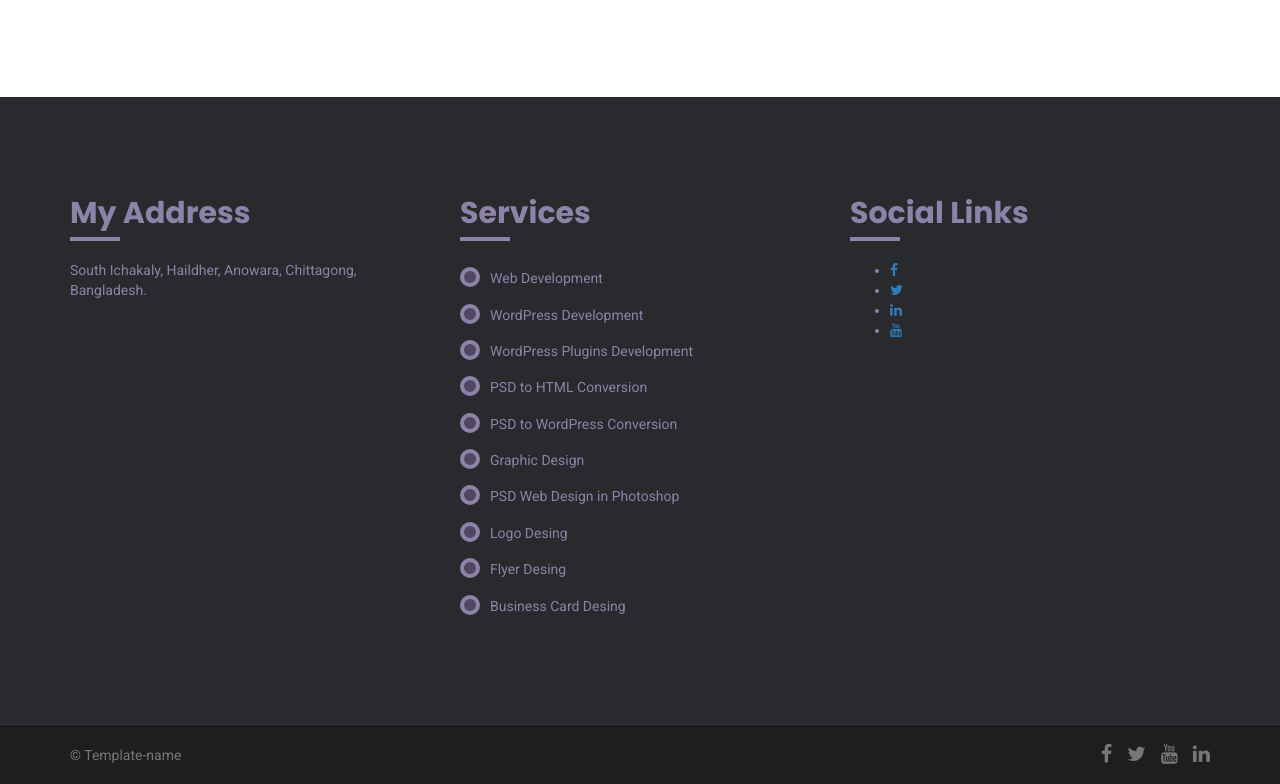
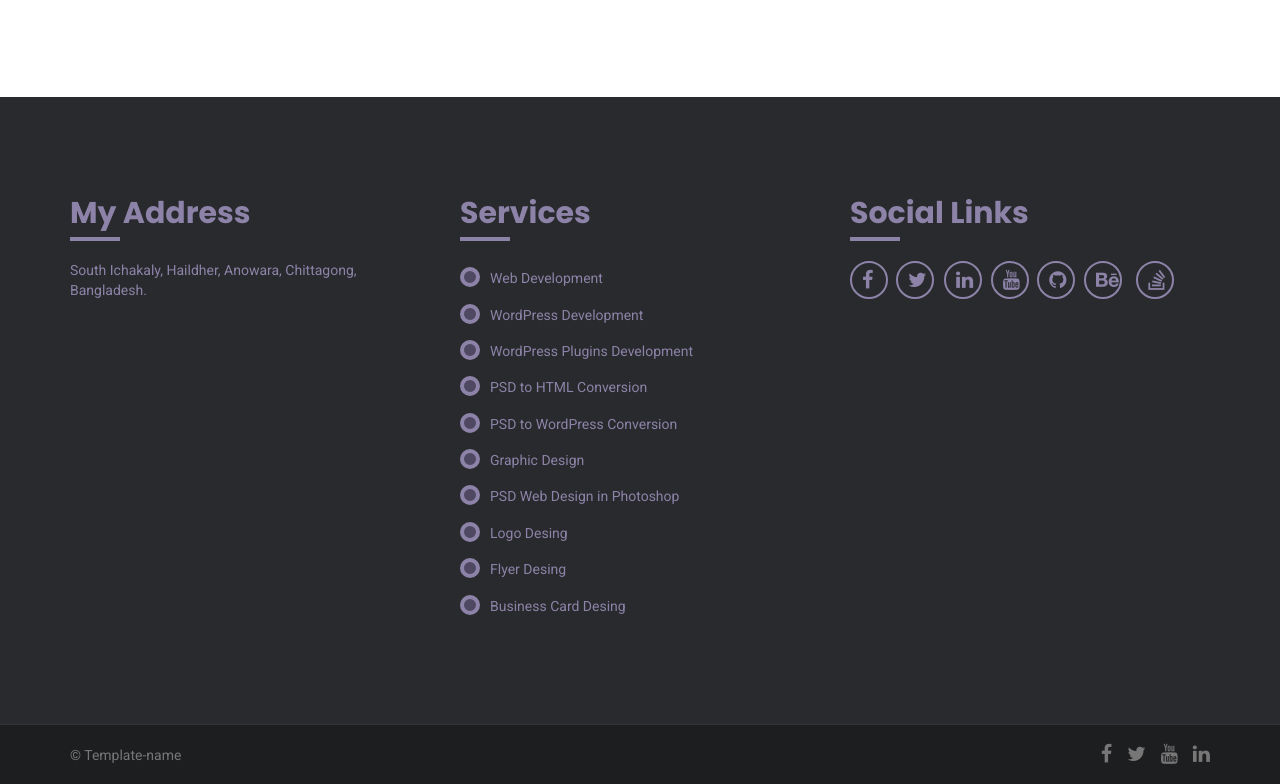
Before and after one commit to Rayhanuc/portfolio, a plain HTML site: page index.html in a window 1280 px wide. Shown: the part 4062-4846 px from the top of the page. Drawn offline with nearby package versions, Linux system fonts and the light colour scheme.

Commit message:
Footer section
Footer section

```diff
--- a/assets/css/style.css
+++ b/assets/css/style.css
@@ -529,6 +529,48 @@ a:hover { text-decoration: none }
   border-radius: 50%;
 }
 
+.social-links-area .heading ul {
+    list-style: none;
+    margin: 0;
+    padding: 0;
+}
+
+.social-links-area .heading ul li {
+    display: inline-block;
+    padding-left: 14px;
+}
+
+.social-links-area .heading ul li:first-child {
+    padding-left: 0;
+    padding-right: 5px;
+}
+
+.social-links-area .heading ul li a {
+    margin-left: 10px;
+    font-size: 20px;
+    color: #8d83a8;
+    position: relative;
+    line-height: 2;
+}
+
+.social-links-area .heading ul li a::before {
+    position: absolute;
+    left: -10px;
+    top: -7px;
+    width: 30px;
+    height: 30px;
+    content: "";
+    border: 2px solid #8d83a8;
+    border-radius: 50%;
+    padding: 17px;
+}
+
+.social-links-area .heading ul li a:first-child {
+    padding-left: 2px;
+}
+
+
+
 /*Footer top area css end*/
 
 
--- a/index.html
+++ b/index.html
@@ -520,7 +520,7 @@
                                     </div>
                                 </div>
                                 <div class="col-md-4">
-                                    <div class="address-area">
+                                    <div class="social-links-area">
                                         <div class="heading">
                                             <h3 class="footer-head">Social Links</h3>
                                             <ul>
@@ -528,6 +528,9 @@
                                                 <li><a href=""><i class="fa fa-twitter"></i></a></li>
                                                 <li><a href=""><i class="fa fa-linkedin"></i></a></li>
                                                 <li><a href=""><i class="fa fa-youtube"></i></a></li>
+                                                <li><a href=""><i class="fa fa-github" aria-hidden="true"></i></a></li>
+                                                <li><a href=""><i class="fa fa-behance" aria-hidden="true"></i></a></li>
+                                                <li><a href=""><i class="fa fa-stack-overflow" aria-hidden="true"></i></a></li>
                                             </ul>
                                         </div>
                                     </div>
```
